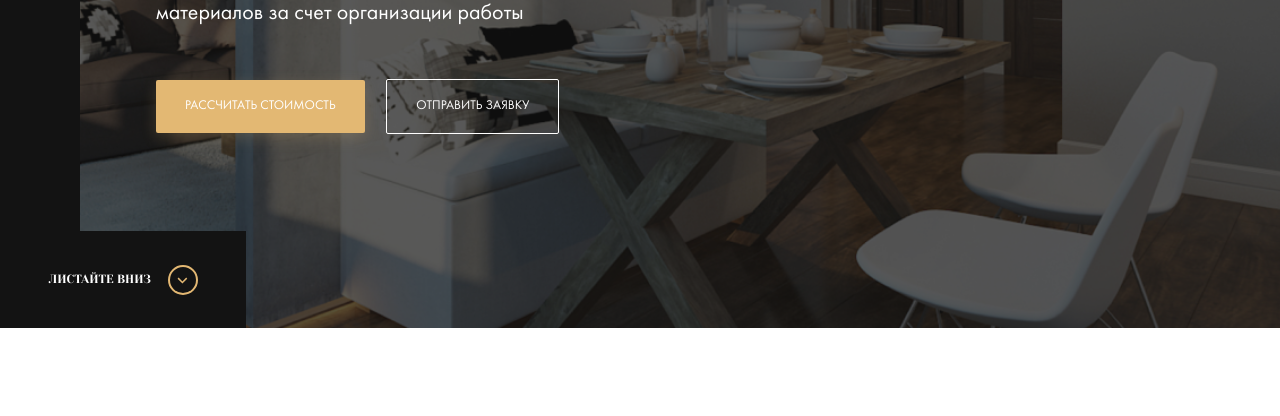
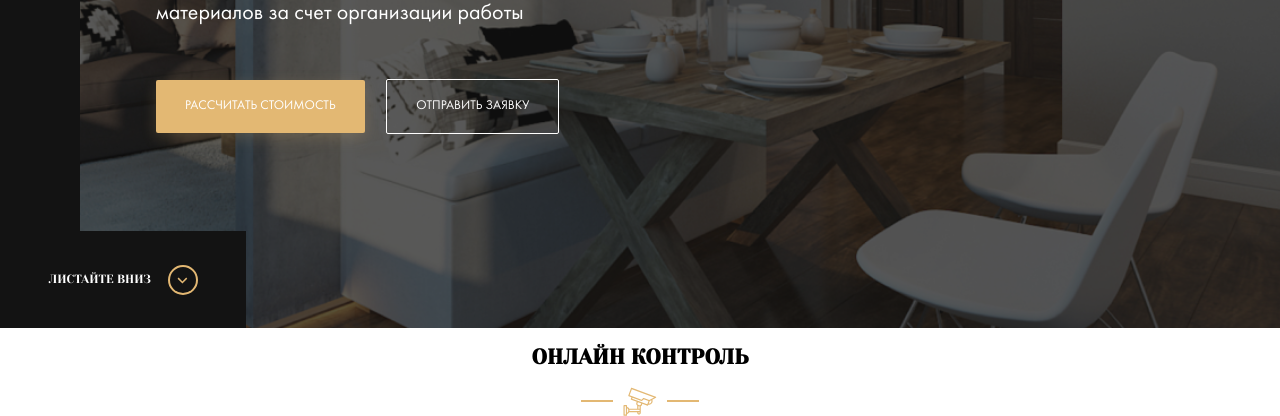
Before and after one commit to korGlush/Rostov, a website: page index.html in a window 1280 px wide. Shown: the part 472-888 px from the top of the page. Before the commit the page ends 800 px from the top, so only its background shows below. Drawn offline with Linux system fonts and the light colour scheme; files whose address does not match are found by name.

Commit message:
fix: fixed control section

```diff
--- a/index.html
+++ b/index.html
@@ -50,6 +50,21 @@
             <a href="#" class="hero__scroll-down">листайте вниз</a>
         </section>
         <!-- /.hero -->
+        <section class="section control">
+            <div class="container">
+                <div class="section-title">
+                    <h2 class="section-title__heading">онлайн контроль</h2>
+                    <!-- /.section-title__heading -->
+                    <div class="section-title__image">
+                        <img src="img/video.svg" alt="video">
+                    </div>
+                    <!-- /.section-title__image -->
+                </div>
+                <!-- /.section-title -->
+            </div>
+            <!-- /.container -->
+        </section>
+        <!-- /.section control -->
     </main>
 </body>
 </html>
```
